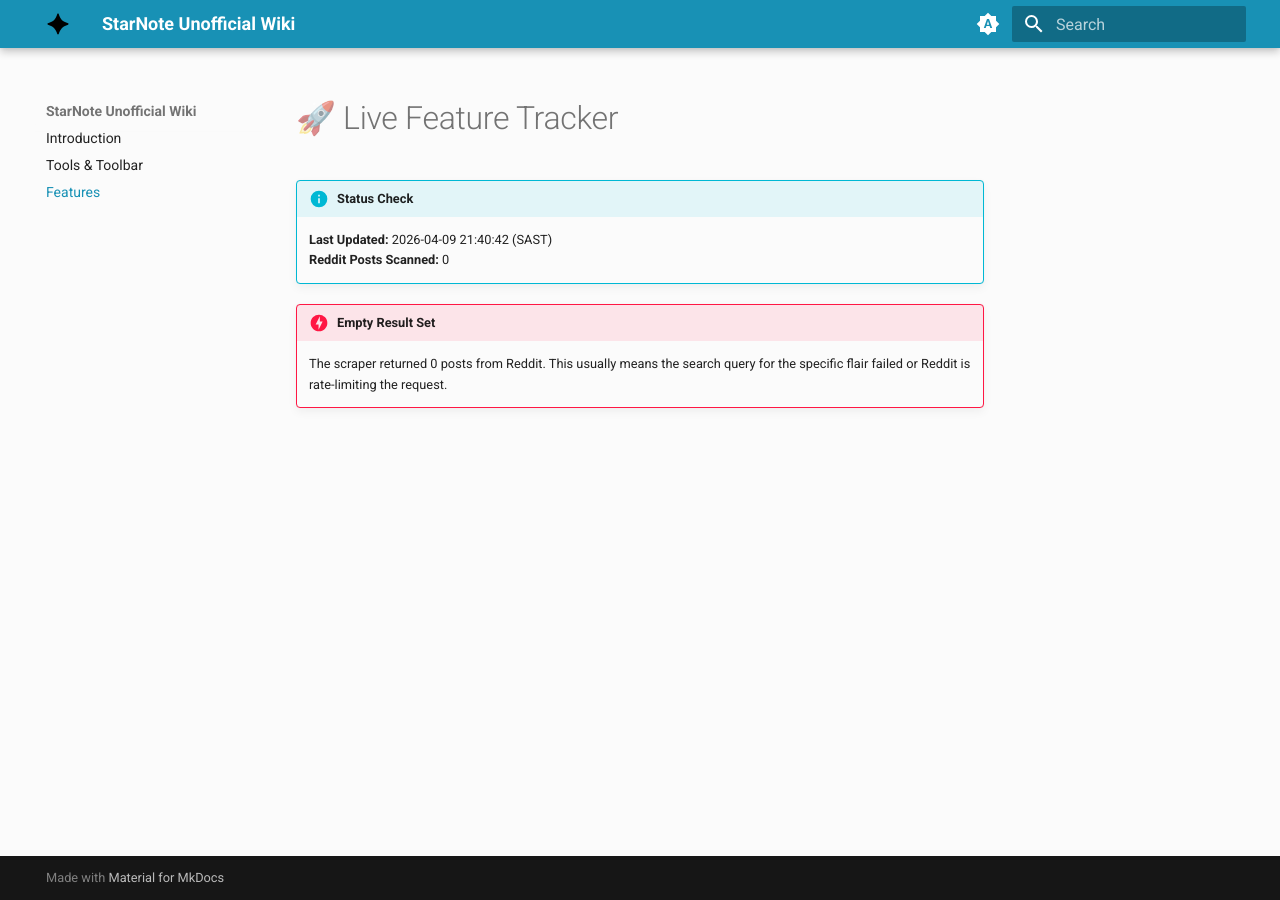
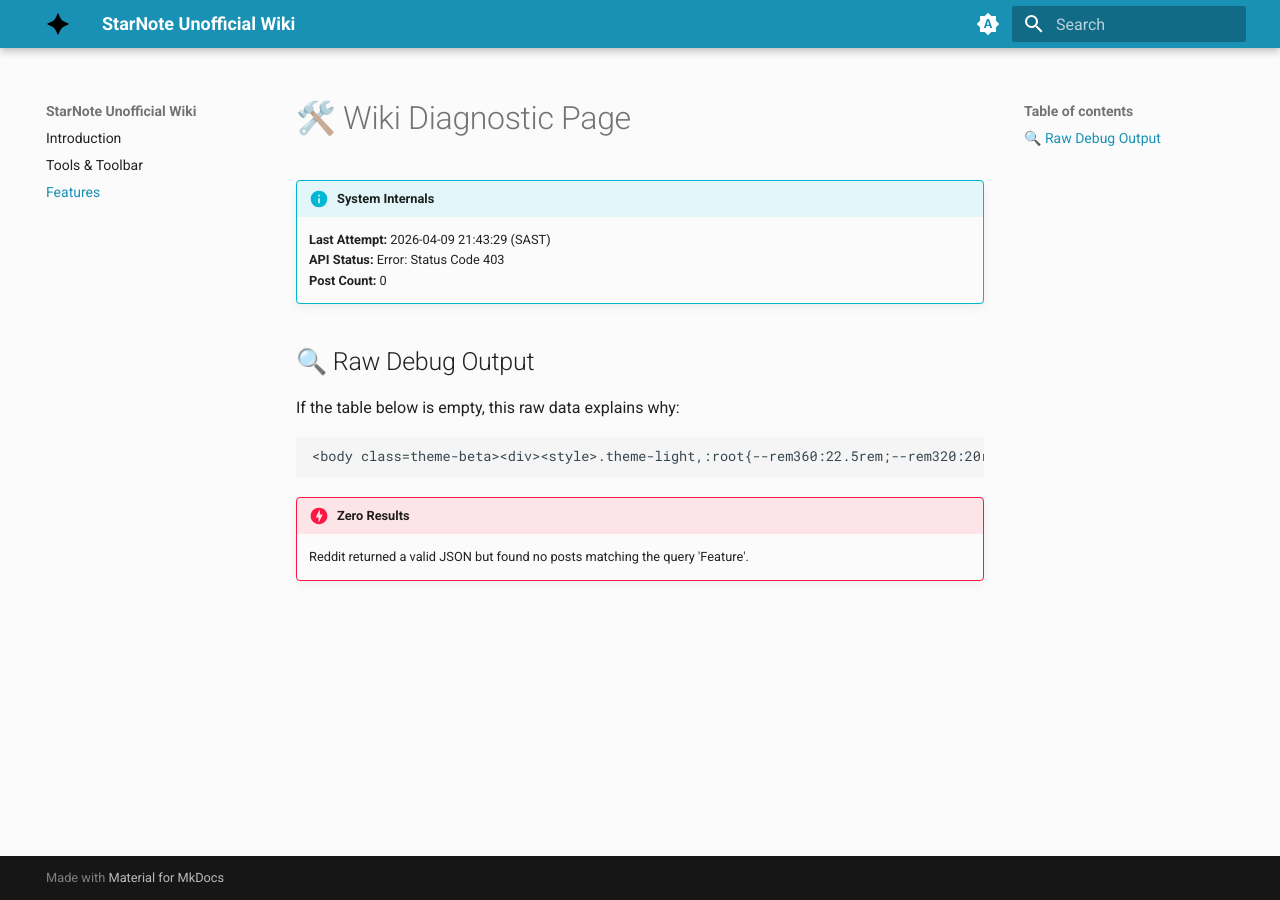
Before and after one commit to NakoTurtle/StarNote-Unofficial-Wiki, an MkDocs documentation site: the page built from docs/features.md, in a window 1280 px wide. Built offline with MkDocs 1.6.1 and Material for MkDocs 9.7.7, drawn with Linux system fonts in a browser that asks for light colours.

Commit message:
Auto-update: Latest Reddit Metrics

````diff
--- a/docs/features.md
+++ b/docs/features.md
@@ -1,9 +1,15 @@
-# 🚀 Live Feature Tracker
+# 🛠️ Wiki Diagnostic Page
 
-!!! info "Status Check"
-    **Last Updated:** 2026-04-09 21:40:42 (SAST)
-    **Reddit Posts Scanned:** 0
+!!! info "System Internals"
+    **Last Attempt:** 2026-04-09 21:43:29 (SAST)
+    **API Status:** Error: Status Code 403
+    **Post Count:** 0
 
+## 🔍 Raw Debug Output
+If the table below is empty, this raw data explains why:
+```text
+<body class=theme-beta><div><style>.theme-light,:root{--rem360:22.5rem;--rem320:20rem;--rem192:12rem;--rem144:9rem;--rem128:8rem;--rem96:6rem;--rem90:5.625rem;--rem88:5.5rem;--rem64:4rem;--rem56:3.5rem;--rem48:3rem;--rem40:2.5rem;--rem36:2.25rem;--rem32:2rem;--rem28:1.75rem;--rem26:1.625rem;--rem24:1.5rem;--rem22:1.375rem;--rem20:1.25rem;--rem18:1.125rem;--rem16:1rem;--rem15:0.9375rem;--rem14:0.875rem;--rem12:0.75rem;--rem10:0.625rem;--rem8:0.5rem;--rem6:0.375rem;--rem4:0.25rem;--rem2:0.125rem;-
+```
 
-!!! danger "Empty Result Set"
-    The scraper returned 0 posts from Reddit. This usually means the search query for the specific flair failed or Reddit is rate-limiting the request.
+!!! danger "Zero Results"
+    Reddit returned a valid JSON but found no posts matching the query 'Feature'.
````
